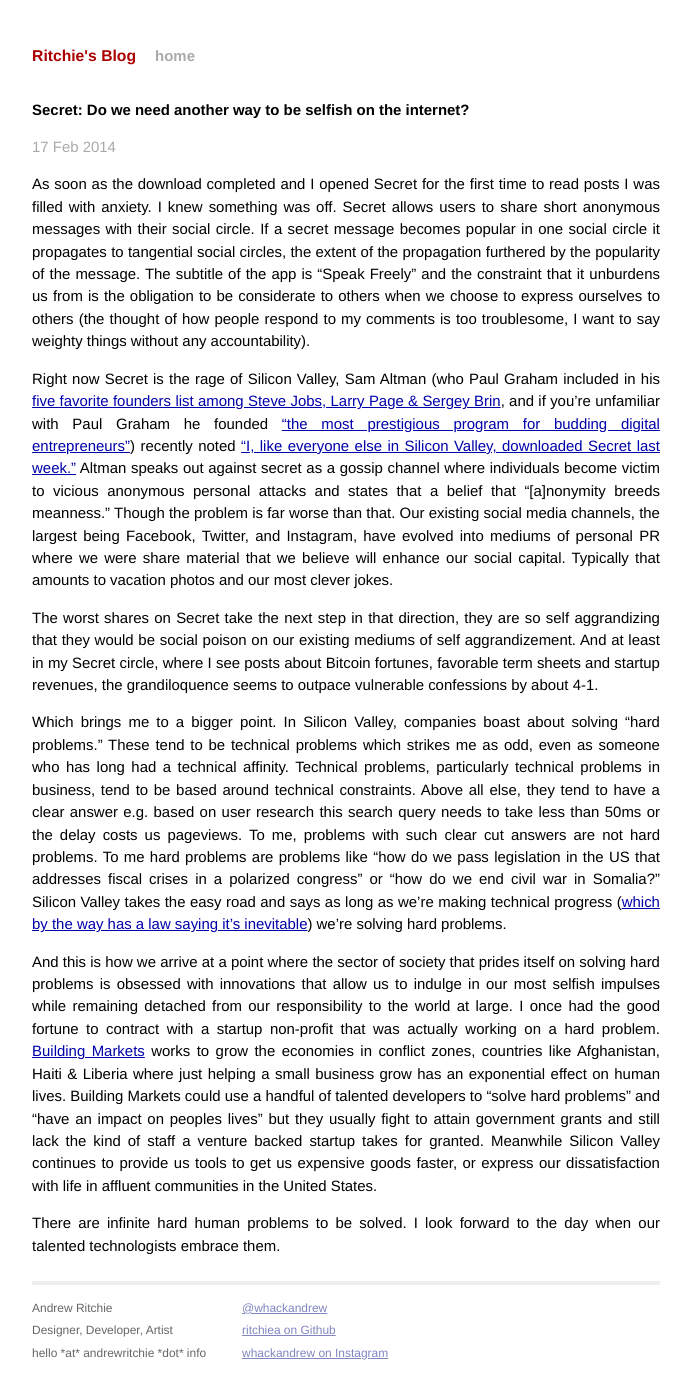
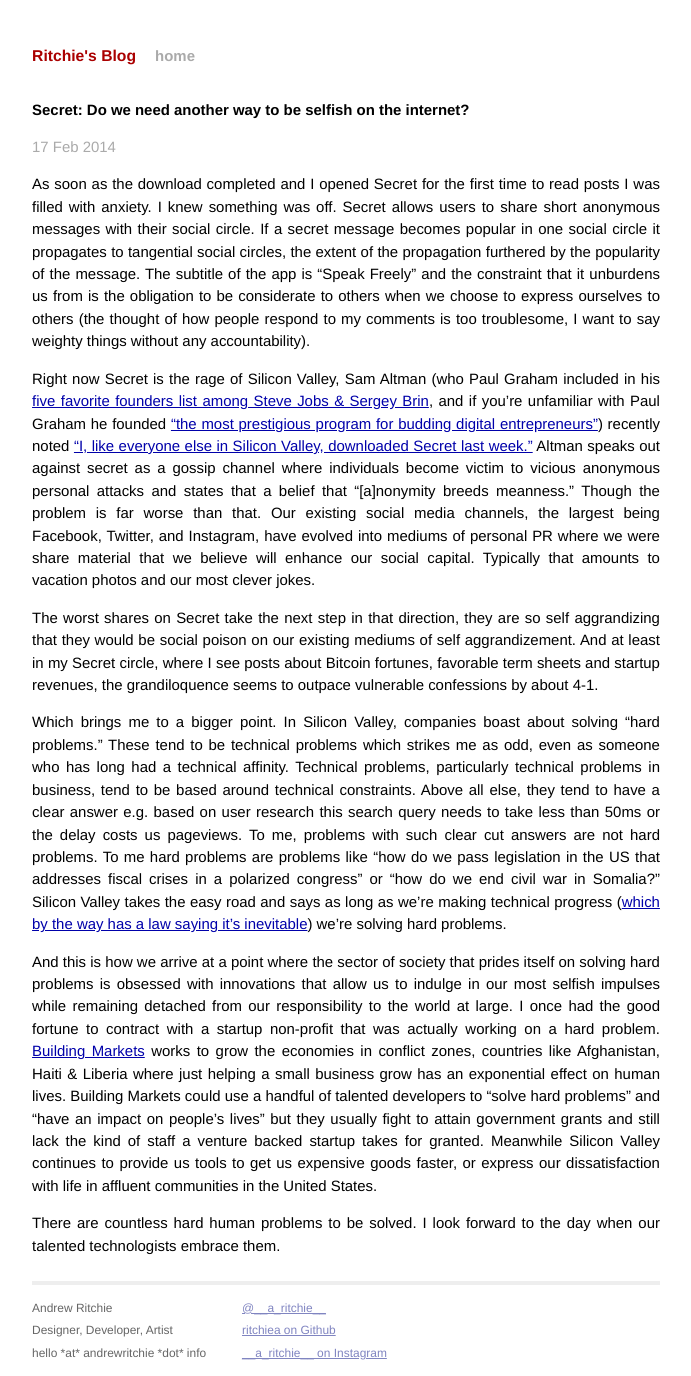
Before and after one commit to ritchiea/blog.andrewritchie.info, a Jekyll site: the page built from _posts/2014-02-17-another-way-to-be-selfish.markdown, in a window 1280 px wide. Shown: the whole page, without its empty margins (294-985 px from the left). Built offline with Jekyll 4.4.1, drawn with Linux system fonts in a browser that asks for light colours; Markdown is read by kramdown in place of the engine named in the settings.

Commit message:
change twitter/ig names

```diff
--- a/_layouts/default.html
+++ b/_layouts/default.html
@@ -33,9 +33,9 @@
             </div>
             <div class="contact">
               <p>
-                <a href="https://twitter.com/whackandrew">@whackandrew</a><br />
+                <a href="https://twitter.com/__a_ritchie__">@__a_ritchie__</a><br />
                 <a href="https://github.com/ritchiea">ritchiea on Github</a><br />
-                <a href="https://instagram.com/whackandrew">whackandrew
+                <a href="https://instagram.com/__a_ritchie__">__a_ritchie__
                   on Instagram</a><br />
               </p>
             </div>
--- a/_posts/2014-02-17-another-way-to-be-selfish.markdown
+++ b/_posts/2014-02-17-another-way-to-be-selfish.markdown
@@ -7,12 +7,12 @@
 
 As soon as the download completed and I opened Secret for the first time to read posts I was filled with anxiety. I knew something was off. Secret allows users to share short anonymous messages with their social circle. If a secret message becomes popular in one social circle it propagates to tangential social circles, the extent of the propagation furthered by the popularity of the message. The subtitle of the app is "Speak Freely" and the constraint that it unburdens us from is the obligation to be considerate to others when we choose to express ourselves to others (the thought of how people respond to my comments is too troublesome, I want to say weighty things without any accountability).
 
-Right now Secret is the rage of Silicon Valley, Sam Altman (who Paul Graham included in his [five favorite founders list among Steve Jobs, Larry Page & Sergey Brin](http://paulgraham.com/5founders.html), and if you're unfamiliar with Paul Graham he founded ["the most prestigious program for budding digital entrepreneurs"](http://ycombinator.com/)) recently noted ["I, like everyone else in Silicon Valley, downloaded Secret last week."](http://blog.samaltman.com/anonymity) Altman speaks out against secret as a gossip channel where individuals become victim to vicious anonymous personal attacks and states that a belief that "[a]nonymity breeds meanness." Though the problem is far worse than that. Our existing social media channels, the largest being Facebook, Twitter, and Instagram, have evolved into mediums of personal PR where we were share material that we believe will enhance our social capital. Typically that amounts to vacation photos and our most clever jokes.
+Right now Secret is the rage of Silicon Valley, Sam Altman (who Paul Graham included in his [five favorite founders list among Steve Jobs & Sergey Brin](http://paulgraham.com/5founders.html), and if you're unfamiliar with Paul Graham he founded ["the most prestigious program for budding digital entrepreneurs"](http://ycombinator.com/)) recently noted ["I, like everyone else in Silicon Valley, downloaded Secret last week."](http://blog.samaltman.com/anonymity) Altman speaks out against secret as a gossip channel where individuals become victim to vicious anonymous personal attacks and states that a belief that "[a]nonymity breeds meanness." Though the problem is far worse than that. Our existing social media channels, the largest being Facebook, Twitter, and Instagram, have evolved into mediums of personal PR where we were share material that we believe will enhance our social capital. Typically that amounts to vacation photos and our most clever jokes.
 
 The worst shares on Secret take the next step in that direction, they are so self aggrandizing that they would be social poison on our existing mediums of self aggrandizement. And at least in my Secret circle, where I see posts about Bitcoin fortunes, favorable term sheets and startup revenues, the grandiloquence seems to outpace vulnerable confessions by about 4-1.
 
 Which brings me to a bigger point. In Silicon Valley, companies boast about solving "hard problems." These tend to be technical problems which strikes me as odd, even as someone who has long had a technical affinity. Technical problems, particularly technical problems in business, tend to be based around technical constraints. Above all else, they tend to have a clear answer e.g. based on user research this search query needs to take less than 50ms or the delay costs us pageviews. To me, problems with such clear cut answers are not hard problems. To me hard problems are problems like "how do we pass legislation in the US that addresses fiscal crises in a polarized congress" or "how do we end civil war in Somalia?" Silicon Valley takes the easy road and says as long as we're making technical progress ([which by the way has a law saying it's inevitable](http://en.wikipedia.org/wiki/Moore's_law)) we're solving hard problems.
 
-And this is how we arrive at a point where the sector of society that prides itself on solving hard problems is obsessed with innovations that allow us to indulge in our most selfish impulses while remaining detached from our responsibility to the world at large. I once had the good fortune to contract with a startup non-profit that was actually working on a hard problem. [Building Markets](http://www.buildingmarkets.org/) works to grow the economies in conflict zones, countries like Afghanistan, Haiti & Liberia where just helping a small business grow has an exponential effect on human lives. Building Markets could use a handful of talented developers to "solve hard problems" and "have an impact on peoples lives" but they usually fight to attain government grants and still lack the kind of staff a venture backed startup takes for granted. Meanwhile Silicon Valley continues to provide us tools to get us expensive goods faster, or express our dissatisfaction with life in affluent communities in the United States.
+And this is how we arrive at a point where the sector of society that prides itself on solving hard problems is obsessed with innovations that allow us to indulge in our most selfish impulses while remaining detached from our responsibility to the world at large. I once had the good fortune to contract with a startup non-profit that was actually working on a hard problem. [Building Markets](http://www.buildingmarkets.org/) works to grow the economies in conflict zones, countries like Afghanistan, Haiti & Liberia where just helping a small business grow has an exponential effect on human lives. Building Markets could use a handful of talented developers to "solve hard problems" and "have an impact on people's lives" but they usually fight to attain government grants and still lack the kind of staff a venture backed startup takes for granted. Meanwhile Silicon Valley continues to provide us tools to get us expensive goods faster, or express our dissatisfaction with life in affluent communities in the United States.
 
-There are infinite hard human problems to be solved. I look forward to the day when our talented technologists embrace them.
+There are countless hard human problems to be solved. I look forward to the day when our talented technologists embrace them.
```
Also changed, not shown: 1 other file.
